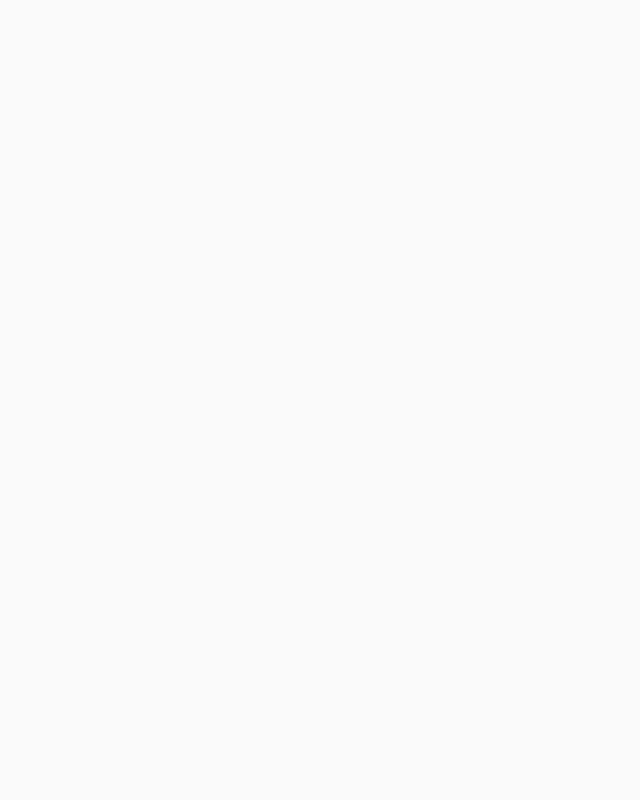
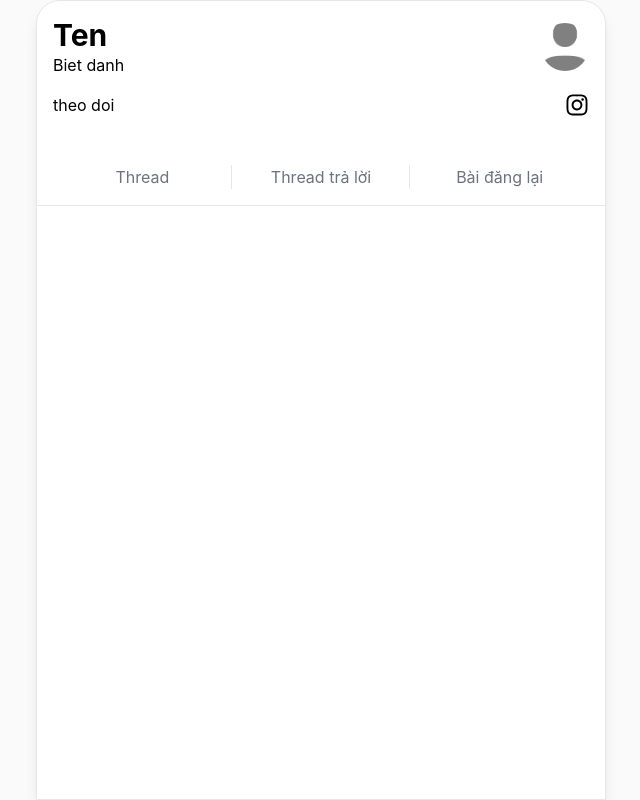
Before and after one commit to VuFeg/blog-app, a React (Vite) app in the folder client/: page /profile in a window 1280 px wide. Before the commit this address had no page. Shown: the whole page, without its empty margins (319-959 px from the left). Built offline with nearby package versions, Linux system fonts and the light colour scheme.

Commit message:
add frofile

```diff
--- a/client/src/App.tsx
+++ b/client/src/App.tsx
@@ -1,4 +1,4 @@
-import { Navigate, Route, Routes, useNavigate } from "react-router-dom";
+import { Navigate, Route, Routes } from "react-router-dom";
 import { DangNhap } from "./components/DangNhap";
 import { DangKy } from "./components/DangKy";
 import XacThucEmail from "./components/XacThucEmail";
@@ -7,6 +7,7 @@ import { useEffect } from "react";
 import Post from "./components/Post";
 import {PostRepCmt} from "./components/PostRepCmt";
 import { Header } from "./components/Header";
+import Profile from "./components/Profile";
 
 const ProtectedRoute = ({ children }: any) => {
   const { isAuthenticated, user }: any = useAuthStore();
@@ -88,6 +89,12 @@ const App = () => {
           </RedireAuthenticatedUser>
         }
       />
+      <Route
+        path="/profile"
+        element= {
+          <Profile/>
+        }
+      />
     </Routes>
   );
 };
--- /dev/null
+++ b/client/src/components/Profile.tsx
@@ -0,0 +1,43 @@
+import React from 'react'
+import avatar from "../assets/images/avatar.png"
+import { FaInstagram } from 'react-icons/fa';
+import { useAuthStore } from '../store/authStore';
+
+const Profile = () => {
+
+  return (
+    <div className="flex justify-center h-screen ">
+        <div className="bg-white w-[570px] rounded-t-3xl border shadow-lg">
+            <div className="p-4 mb-4 ">
+                <div className="flex items-center justify-between mb-4">
+                    <div>
+                        <h3 className="text-3xl font-bold">Ten</h3>
+                        <p className="text-base">Biet danh</p>
+                    </div>
+                    <img src={avatar} alt="" className="w-12 h-12 object-cover rounded-full" />
+                </div>
+                <div className="flex justify-between items-center">
+                    <span className="">theo doi</span>
+                    <FaInstagram className="text-2xl" />
+                </div>
+            </div>
+
+            <div className="flex justify-between items-center border-b p-4">
+                <div className="relative flex-1 text-center text-gray-500 hover:text-black focus:text-black cursor-pointer">
+                    <span className="hover:underline focus:underline">Thread</span>
+                    <div className="absolute right-0 top-0 h-full border-r"></div>
+                </div>
+                <div className="relative flex-1 text-center text-gray-500 hover:text-black focus:text-black cursor-pointer">
+                    <span className="hover:underline focus:underline">Thread trả lời</span>
+                    <div className="absolute right-0 top-0 h-full border-r"></div>
+                </div>
+                <div className="flex-1 text-center text-gray-500 hover:text-black focus:text-black cursor-pointer">
+                    <span className="hover:underline focus:underline">Bài đăng lại</span>
+                </div>
+            </div>
+        </div>
+    </div>
+  )
+}
+
+export default Profile
```
